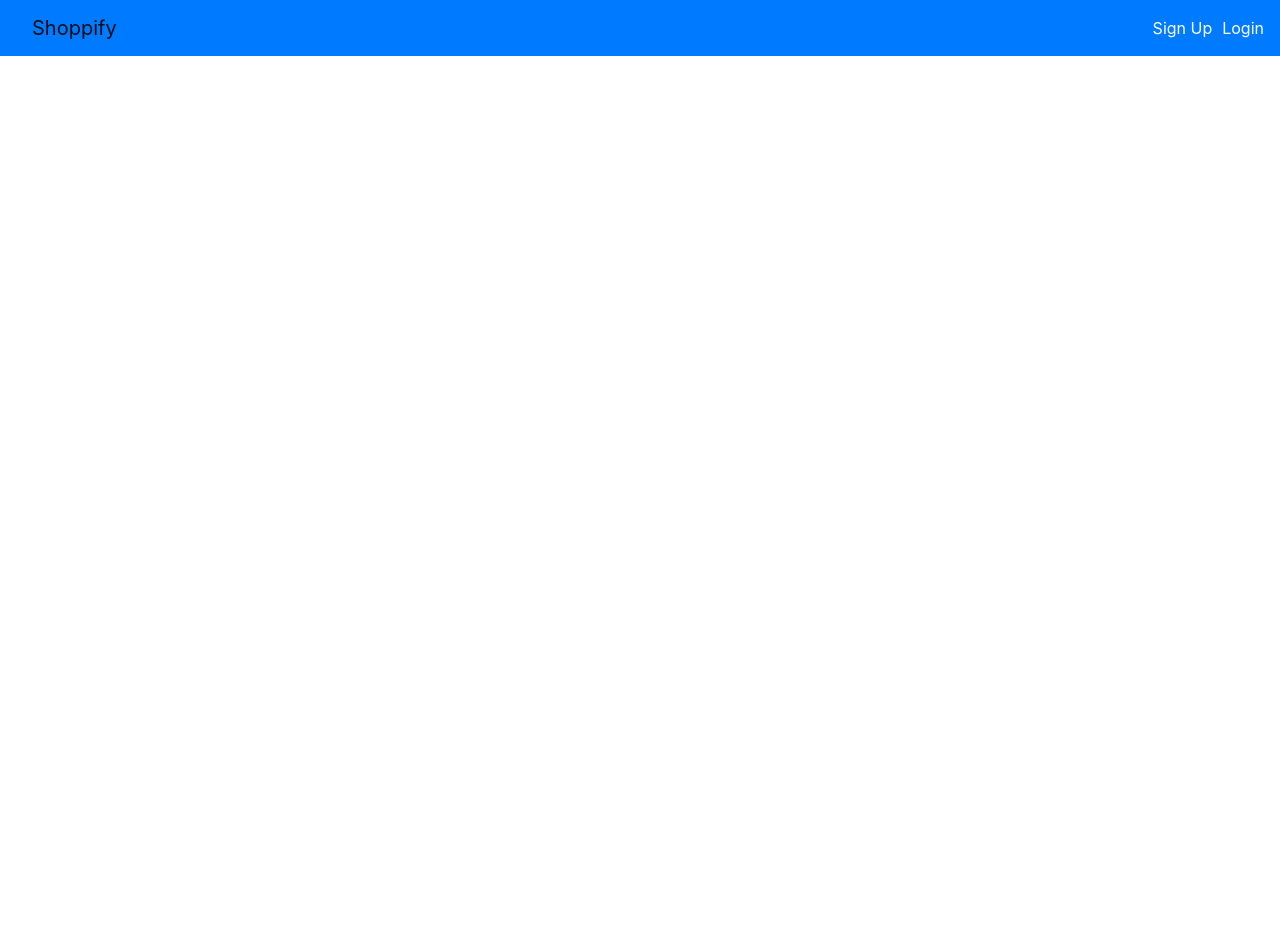
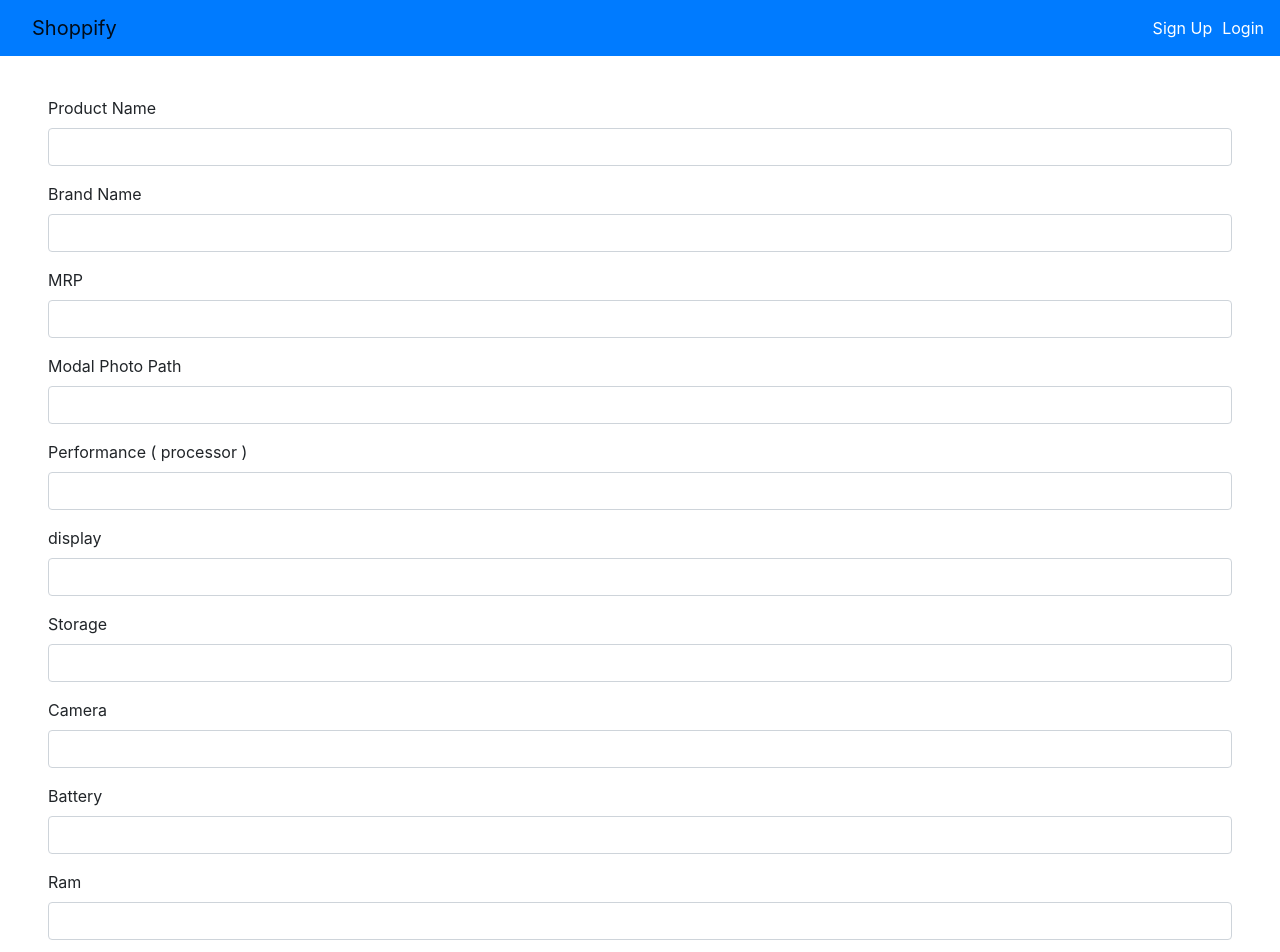
Before and after one commit to Gulsonmahesh/capstone-react, a React (Create React App) app: page /addproduct in a window 1280 px wide. Shown: the top 952 px of the page. Before the commit the page ends 800 px from the top, so only its background shows below. Built offline with nearby package versions, Linux system fonts and the light colour scheme; data requests are answered from the project's data file.

Commit message:
Add product form created

```diff
--- a/src/App.js
+++ b/src/App.js
@@ -26,6 +26,7 @@ class App extends Component {
           <Switch>
             <Route exact path="/" component={Dashboard} />
             <Route path="/product/:name" component={lazy(() => import ('./components/product/ProductDetails'))} />
+            <Route path="/addproduct" component={lazy(() => import ('./components/product/Addproduct'))} />
             <Route path= "/signup" component={ Signup } />
             <Route path= "/login" component={ Login }  />
             <Route path= "/checkout" component={ lazy(() => import ('./components/product/Checkout')) }  />
--- a/src/components/layout/Signout.jsx
+++ b/src/components/layout/Signout.jsx
@@ -28,11 +28,6 @@ const Signout = (props) => {
         histroy.push({pathname: `/signup/`});
     }
 
-    const addEditProduct = (e) => {
-        e.preventDefault();
-        alert('test')
-    }
-
     return (
         <Fragment>
             <ul className="navbar-nav ml-auto flex-row mr-3 align-center">
@@ -40,7 +35,7 @@ const Signout = (props) => {
                 <li><Link to="/" onClick={(event) => logout(event)} >Sign Out</Link></li>
                 <li><span data-target="dropdown1" className="btn btn-small d-none d-lg-block d-md-block">{avatar}</span></li>
                 <li><Link to="/" onClick={(event) => editProfile(event)} >Edit Details</Link></li>
-                { props.userType && <li><Link to="/" onClick={(event) => addEditProduct(event)} >Add Product</Link></li>}
+                { props.userType && <li><Link to="/addproduct">Add Product</Link></li>}
 
             </ul>
         </Fragment>
@@ -54,9 +49,13 @@ const mapDispatchToProps = (dispatch) => {
 }
 
 const mapStateToProps = (state) => {
-    console.log()
+    if(state) {
+        return {
+            userType : state.auth.user.user[0].ädmin
+        }
+    }
     return {
-        userType : state.auth.user.user[0].ädmin
+        userType : false
     }
 }
 export default connect(mapStateToProps, mapDispatchToProps)(Signout)
--- a/src/components/product/Addproduct.jsx
+++ b/src/components/product/Addproduct.jsx
@@ -0,0 +1,108 @@
+import React, { Component, Fragment } from 'react';
+import Container from 'react-bootstrap/Container'
+import Row from 'react-bootstrap/Row'
+import Col from 'react-bootstrap/Col'
+import Button from 'react-bootstrap/Button'
+import { Link } from 'react-router-dom';
+// import { API_BASE_ADDRESS, API_OPTION } from '../../utilities/constants';
+
+class Addproduct extends Component {
+    constructor(props) {
+        super(props);
+        this.state = {
+            name: '', brand: '', mrp: '' , images: '', performance: '',
+            display: '', storage: '', camera: '', battery: '', ram: '',
+            submitted: false, registering: false
+        }
+    }
+
+    handleChange = (e) => {
+        console.log('test');
+        const { name, value } = e.target;
+        this.setState({
+            [name] : value
+        })
+        console.log(this.state)
+    }
+
+    saveProduct = () => {
+        this.setState({submitted: true})
+    }
+
+    render () {
+        const producttoadd = this.state;
+        const submitted = producttoadd.submitted;
+        const registering = producttoadd.registering;
+        return (
+            <Fragment>
+                <Container fluid className="mt-5 p-5">
+                    <Row>
+                        <Col>
+                            <form name="form" onSubmit={this.saveProduct}>
+                            <div className="form-group">
+                                <label>Product Name</label>
+                                <input type="text" name="name" value={producttoadd.name} onChange={this.handleChange} className={'form-control' + (submitted && !producttoadd.name ? ' is-invalid' : '')} />
+                                { submitted && !producttoadd.name && <div className="invalid-feedback">Product Name is required</div> }
+                            </div>
+                            <div className="form-group">
+                                <label>Brand Name</label>
+                                <input type="text" name="brand" value={producttoadd.brand} onChange={this.handleChange} className={'form-control' + (submitted && !producttoadd.brand ? ' is-invalid' : '')} />
+                                { submitted && !producttoadd.brand && <div className="invalid-feedback">brand Name is required</div> }
+                            </div>
+                            <div className="form-group">
+                                <label>MRP</label>
+                                <input type="text" name="mrp" value={producttoadd.mrp} onChange={this.handleChange} className={'form-control' + (submitted && !producttoadd.mrp ? ' is-invalid' : '')} />
+                                { submitted && !producttoadd.mrp && <div className="invalid-feedback">MRP is required</div> }
+                            </div>
+                            <div className="form-group">
+                                <label>Modal Photo Path</label>
+                                <input type="text" name="images" value={producttoadd.images} onChange={this.handleChange} className={'form-control' + (submitted && !producttoadd.images ? ' is-invalid' : '')} />
+                                { submitted && !producttoadd.images && <div className="invalid-feedback">Modal Image is required</div> }
+                            </div>
+                            <div className="form-group">
+                                <label>Performance ( processor ) </label>
+                                <input type="text" name="performance" value={producttoadd.performance} onChange={this.handleChange} className={'form-control' + (submitted && !producttoadd.performance ? ' is-invalid' : '')} />
+                                { submitted && !producttoadd.performance && <div className="invalid-feedback">Modal Image is required</div> }
+                            </div>
+                            <div className="form-group">
+                                <label>display</label>
+                                <input type="text" name="display" value={producttoadd.display} onChange={this.handleChange} className={'form-control' + (submitted && !producttoadd.display ? ' is-invalid' : '')} />
+                                { submitted && !producttoadd.display && <div className="invalid-feedback">Display is required</div> }
+                            </div>
+                            <div className="form-group">
+                                <label>Storage</label>
+                                <input type="text" name="storage" value={producttoadd.storage} onChange={this.handleChange} className={'form-control' + (submitted && !producttoadd.storage ? ' is-invalid' : '')} />
+                                { submitted && !producttoadd.storage && <div className="invalid-feedback">Storage is required</div> }
+                            </div>
+                            <div className="form-group">
+                                <label>Camera</label>
+                                <input type="text" name="camera" value={producttoadd.camera} onChange={this.handleChange} className={'form-control' + (submitted && !producttoadd.camera ? ' is-invalid' : '')} />
+                                { submitted && !producttoadd.camera && <div className="invalid-feedback">Camera is required</div> }
+                            </div>
+                            <div className="form-group">
+                                <label>Battery</label>
+                                <input type="text" name="battery" value={producttoadd.battery} onChange={this.handleChange} className={'form-control' + (submitted && !producttoadd.battery ? ' is-invalid' : '')} />
+                                { submitted && !producttoadd.battery && <div className="invalid-feedback">Battery is required</div> }
+                            </div>
+                            <div className="form-group">
+                                <label>Ram</label>
+                                <input type="text" name="ram" value={producttoadd.ram} onChange={this.handleChange} className={'form-control' + (submitted && !producttoadd.ram ? ' is-invalid' : '')} />
+                                { submitted && !producttoadd.ram && <div className="invalid-feedback">Ram is required</div> }
+                            </div>
+                            <div className="form-group">
+                                <Button variant="primary">
+                                    {registering && <span className="spinner-border spinner-border-sm mr-1"></span>}
+                                    Register
+                                </Button>
+                                <Link to="/" className="btn btn-link ml-5">Cancel</Link>
+                            </div>
+                            </form>
+                        </Col>
+                    </Row>
+                </Container>
+            </Fragment>
+        )
+    }
+}
+
+export default Addproduct;
--- a/src/components/product/ProductDetails.jsx
+++ b/src/components/product/ProductDetails.jsx
@@ -54,27 +54,27 @@ class ProductDetails extends Component {
                             <div className="p-0 mb-2">
                                 <div className="row">
                                     <div className="col-4">Performance: </div>
-                                    <div className="col">{productData.keyFeatures.performance}</div>
+                                    <div className="col">{productData.performance ? productData.performance : ''}</div>
                                 </div>
                                 <div className="row">
                                     <div className="col-4">Display: </div>
-                                    <div className="col">{productData.keyFeatures.display}</div>
+                                    <div className="col">{productData.display ? productData.display : ''}</div>
                                 </div>
                                 <div className="row">
                                     <div className="col-4">Storage: </div>
-                                    <div className="col">{productData.keyFeatures.storage}</div>
+                                    <div className="col">{productData.storage ? productData.storage: ''}</div>
                                 </div>
                                 <div className="row">
                                     <div className="col-4">Camera: </div>
-                                    <div className="col">{productData.keyFeatures.camera}</div>
+                                    <div className="col">{productData.camera ? productData.camera : ''}</div>
                                 </div>
                                 <div className="row">
                                     <div className="col-4">Battery: </div>
-                                    <div className="col">{productData.keyFeatures.battery}</div>
+                                    <div className="col">{productData.battery ? productData.battery : ''}</div>
                                 </div>
                                 <div className="row">
                                     <div className="col-4">Ram: </div>
-                                    <div className="col">{productData.keyFeatures.ram}</div>
+                                    <div className="col">{productData.ram ? productData.ram: ''}</div>
                                 </div>
                                 <div className="row">
                                 <div className="col-lg-9 col-md-12 col-sm-12">
```
Also changed, not shown: src/jsondata/data.json (+0 -15 lines).
